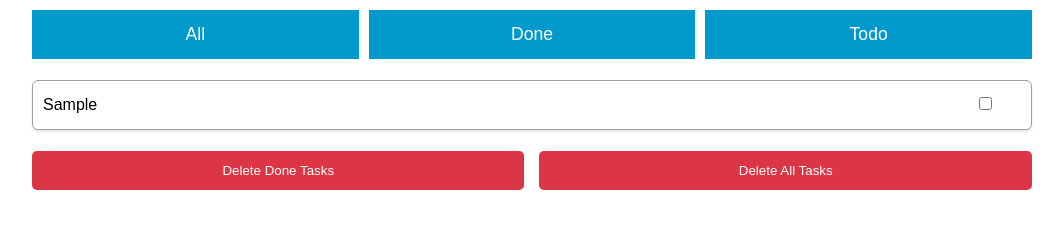
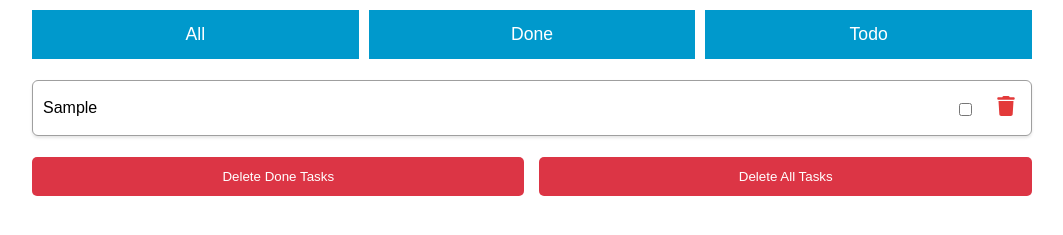
Before and after one commit to DuhaAqel/ASAL_PRO_2, a plain HTML site: page index.html in a window 1280 px wide. Both pictures are taken after typing "Sample" into the empty fields and a click on the button "Add new task". Shown: the part 409-644 px from the top of the page, without its empty margins (108-1171 px from the left). Drawn offline with Linux system fonts and the light colour scheme.

Commit message:
del btn svg style

```diff
--- a/style.css
+++ b/style.css
@@ -262,3 +262,9 @@ h1 {
   background-color: #dc3545;
   color: white;
 }
+
+.delete-btn svg {
+  fill: rgb(227, 58, 58);
+  width: 20px;
+  height: 20px;
+}
```
